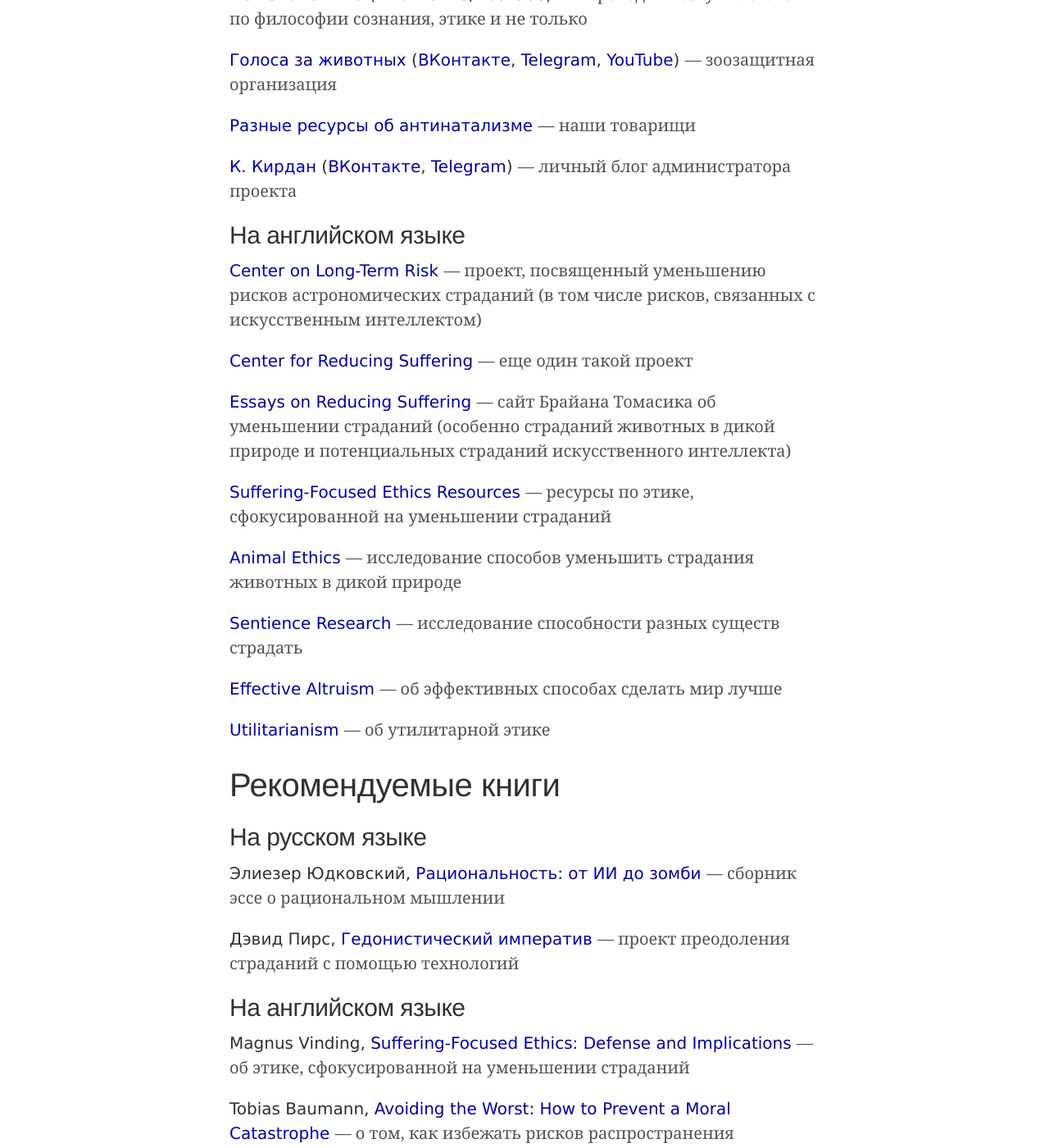
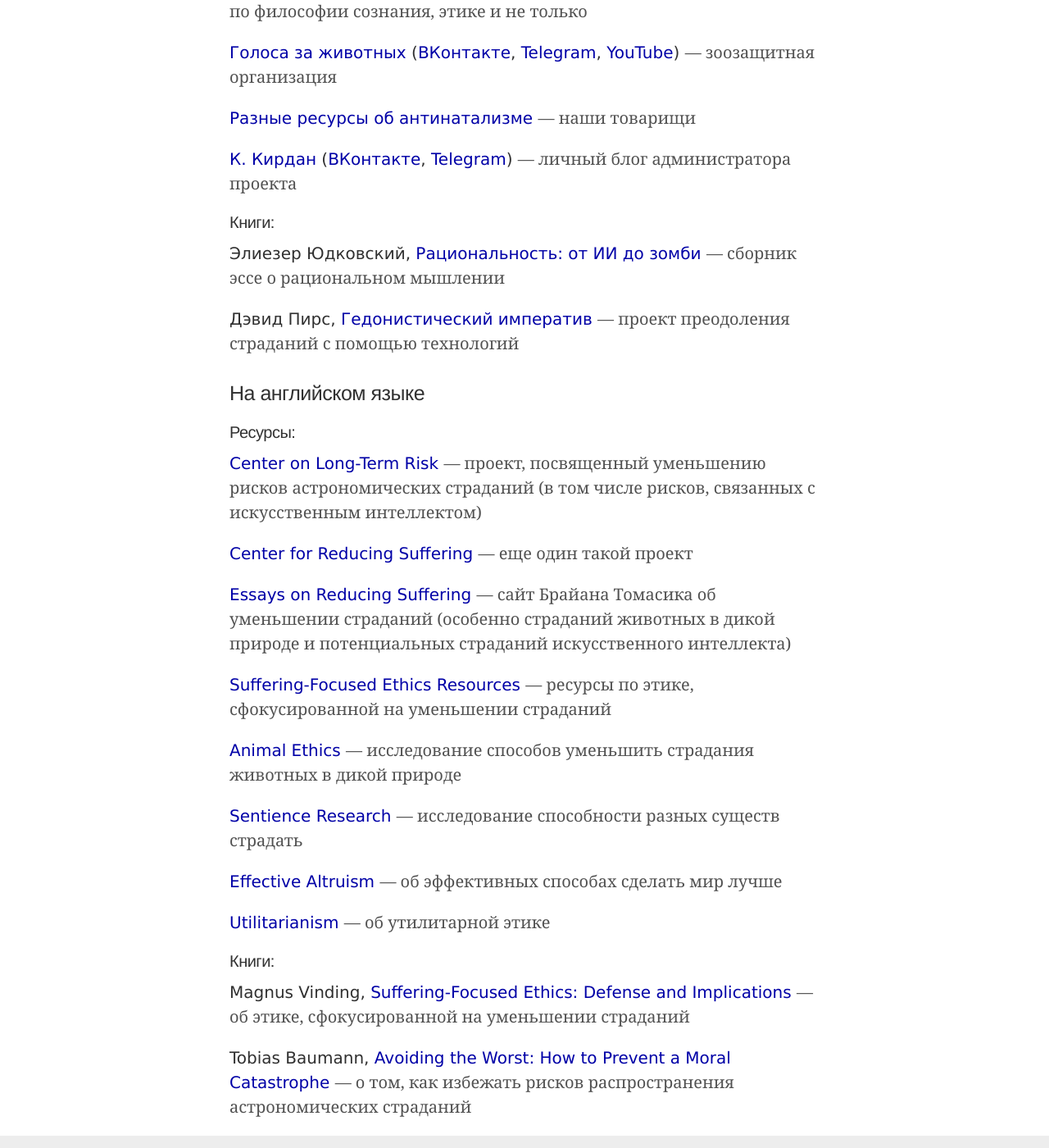
Before and after one commit to ReducingSuffering/reducingsuffering.github.io, a Jekyll site: the page built from links.md, in a window 1280 px wide and 1400 px high, scrolled down 1297 px. Shown: the whole window at 82% size. Built offline with Jekyll 4.4.1, drawn with Linux system fonts in a browser that asks for light colours; some of the changed text lies outside the part shown.

Commit message:
Update links.md

```diff
--- a/links.md
+++ b/links.md
@@ -4,22 +4,24 @@
 ---
 Здесь вы найдете ссылки для обратной связи и поддержки администратора, а также рекомендуемые нами ресурсы и книги.
 
-# Обратная связь
+## Обратная связь
 
 Связаться с администратором проекта можно следующими способами:<br>
 [ВКонтакте]({{ site.admin.vk }})<br>
 [Telegram]({{ site.admin.telegram }})<br>
 эл. почта [{{ site.admin.email }}](mailto:{{ site.admin.email }})
 
-# Поддержать проект
+## Поддержать проект
 
 Вы можете финансово поддержать администратора в работе над проектом:<br>
 [Patreon]({{ site.admin.patreon }})<br>
 [Boosty]({{ site.admin.boosty }})
 
-# Рекомендуемые ресурсы
+## Рекомендации
 
-## На русском языке
+### На русском языке
+
+#### Ресурсы:
 
 {% include project-entry.html title="LessWrong на русском" url="https://lesswrong.ru/" vk="https://vk.com/public65688570" telegram="https://t.me/lesswrong_ru_news" text="о рациональном мышлении и искусственном интеллекте" %}
 {% include project-entry.html title="Уличная эпистемология" url="https://streetepistemology.ru/" vk="https://vk.com/street_epistemology" text="о методах бесконфликтного общения и исследовании надежности убеждений" %}
@@ -34,7 +36,14 @@
 {% include project-entry.html title="Разные ресурсы об антинатализме" url="https://reducingsuffering.github.io/520.html" text="наши товарищи" %}
 {% include project-entry.html title="К. Кирдан" url="https://kkirdan.github.io/" vk="https://vk.com/kirdan" telegram="https://t.me/k_kirdan" text="личный блог администратора проекта" %}
 
-## На английском языке
+#### Книги:
+
+{% include project-entry.html author="Элиезер Юдковский" title="Рациональность: от ИИ до зомби" url="https://lesswrong.ru/285" text="сборник эссе о рациональном мышлении" %}
+{% include project-entry.html author="Дэвид Пирс" title="Гедонистический императив" url="https://reducingsuffering.github.io/89.html" text="проект преодоления страданий с помощью технологий" %}
+
+### На английском языке
+
+#### Ресурсы:
 
 {% include project-entry.html title="Center on Long-Term Risk" url="https://longtermrisk.org/" text="проект, посвященный уменьшению рисков астрономических страданий (в том числе рисков, связанных с искусственным интеллектом)" %}
 {% include project-entry.html title="Center for Reducing Suffering" url="https://centerforreducingsuffering.org/" text="еще один такой проект" %}
@@ -45,14 +54,7 @@
 {% include project-entry.html title="Effective Altruism" url="https://www.effectivealtruism.org/" text="об эффективных способах сделать мир лучше" %}
 {% include project-entry.html title="Utilitarianism" url="https://www.utilitarianism.net/" text="об утилитарной этике" %}
 
-# Рекомендуемые книги
-
-## На русском языке
-
-{% include project-entry.html author="Элиезер Юдковский" title="Рациональность: от ИИ до зомби" url="https://lesswrong.ru/285" text="сборник эссе о рациональном мышлении" %}
-{% include project-entry.html author="Дэвид Пирс" title="Гедонистический императив" url="https://reducingsuffering.github.io/89.html" text="проект преодоления страданий с помощью технологий" %}
-
-## На английском языке
+#### Книги:
 
 {% include project-entry.html author="Magnus Vinding" title="Suffering-Focused Ethics: Defense and Implications" url="https://magnusvinding.com/2020/05/31/suffering-focused-ethics-defense-and-implications/" text="об этике, сфокусированной на уменьшении страданий" %}
 {% include project-entry.html author="Tobias Baumann" title="Avoiding the Worst: How to Prevent a Moral Catastrophe" url="https://centerforreducingsuffering.org/research/avoiding-the-worst/" text="о том, как избежать рисков распространения астрономических страданий" %}
```
